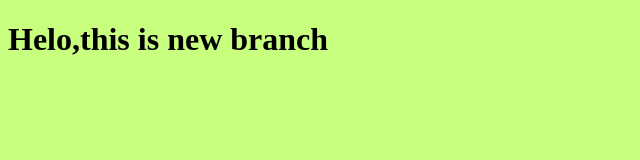
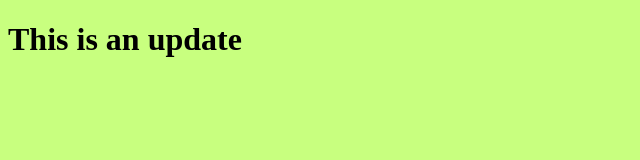
Before and after one commit to abdulaziz-ALomari/myproject, a plain HTML site: page index.html in a window 1280 px wide. Shown: the whole page, without its empty margins (0-640 px from the left). Drawn offline with Linux system fonts and the light colour scheme.

Commit message:
edit the html file

```diff
--- a/index.html
+++ b/index.html
@@ -9,7 +9,7 @@
 </head>
 <body>
 
-    <h1>Helo,this is new branch</h1>
+    <h1>This is an update</h1>
 
     <script src="app.js"></script>
 </body>
```
